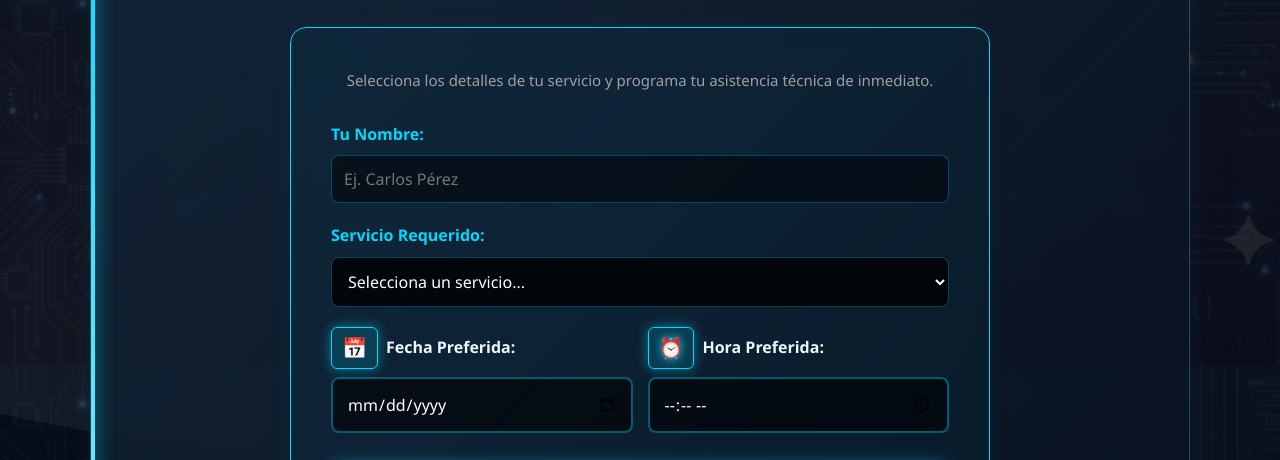
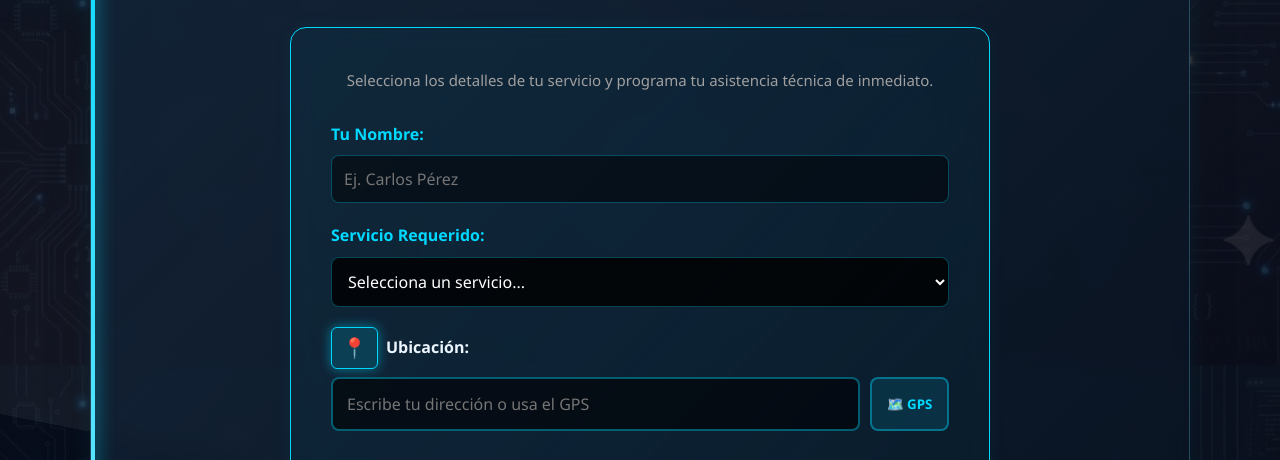
Before and after one commit to dauridelcarmen947-boop/DR-tech-, a website: page public/cita.html in a window 1280 px wide. Shown: the part 435-895 px from the top of the page. Drawn offline with Linux system fonts and the light colour scheme.

Commit message:
feat: se agrega campo de ubicación y botón GPS al formulario

```diff
--- a/public/cita.html
+++ b/public/cita.html
@@ -79,6 +79,20 @@
                     </select>
                 </div>
 
+                <div style="margin-bottom: 20px;">
+                    <label style="color: var(--text-color, #00d9ff); display: flex; align-items: center; gap: 8px; margin-bottom: 8px; font-weight: bold;">
+                        <span style="color: #00d9ff; background: rgba(0,217,255,0.15); border: 1px solid #00d9ff; padding: 4px 10px; border-radius: 6px; box-shadow: 0 0 12px rgba(0,217,255,0.5); font-size: 20px;">📍</span>
+                        Ubicación:
+                    </label>
+                    <div style="display: flex; gap: 10px;">
+                        <input type="text" id="ubicacion-cliente" required placeholder="Escribe tu dirección o usa el GPS" style="flex: 1; padding: 14px; background: rgba(0,0,0,0.6); border: 2px solid rgba(0,217,255,0.4); border-radius: 8px; color: white; font-size: 16px; outline: none; transition: 0.3s;" onfocus="this.style.borderColor='#00d9ff'; this.style.boxShadow='0 0 15px rgba(0,217,255,0.5)'" onblur="this.style.borderColor='rgba(0,217,255,0.4)'; this.style.boxShadow='none'">
+
+                        <button type="button" onclick="obtenerUbicacionMaps()" style="background: rgba(0,217,255,0.1); border: 2px solid rgba(0,217,255,0.4); color: #00d9ff; padding: 0 15px; border-radius: 8px; cursor: pointer; font-weight: bold; transition: 0.3s;" onmouseover="this.style.borderColor='#00d9ff'; this.style.boxShadow='0 0 15px rgba(0,217,255,0.5)'" onmouseout="this.style.borderColor='rgba(0,217,255,0.4)'; this.style.boxShadow='none'">
+                            🗺️ GPS
+                        </button>
+                    </div>
+                </div>
+
                <div style="display: flex; gap: 15px; flex-wrap: wrap;">
                     <!-- Campo de Fecha con Icono Resaltado -->
                     <div style="flex: 1; min-width: 240px;">
@@ -117,13 +131,38 @@
 
     <!-- Botones Flotantes Interactivos de Redes Sociales + Cambio de Modo -->
 
-    <!-- SCRIPT DE WHATSAPP -->
+    <!-- SCRIPT DE WHATSAPP Y UBICACIÓN -->
     <script>
+    function obtenerUbicacionMaps() {
+        const inputUbicacion = document.getElementById("ubicacion-cliente");
+
+        if (!navigator.geolocation) {
+            inputUbicacion.value = "GPS no compatible en este navegador";
+            return;
+        }
+
+        inputUbicacion.value = "Ubicando...";
+
+        navigator.geolocation.getCurrentPosition(
+            (position) => {
+                const lat = position.coords.latitude;
+                const lon = position.coords.longitude;
+                // Genera un enlace de Google Maps en lugar de coordenadas crudas
+                inputUbicacion.value = `https://maps.google.com/?q=${lat},${lon}`;
+            },
+            (error) => {
+                inputUbicacion.value = "";
+                inputUbicacion.placeholder = "Error al obtener GPS. Escribe tu dirección manual.";
+            }
+        );
+    }
+
     function enviarCitaWhatsApp(event) {
         event.preventDefault();
 
         const nombre = document.getElementById('nombre-cliente').value;
         const servicio = document.getElementById('servicio-cita').value;
+        const ubicacion = document.getElementById('ubicacion-cliente').value;
         const fecha = document.getElementById('fecha-cita').value;
         const hora = document.getElementById('hora-cita').value;
 
@@ -132,6 +171,7 @@
         const mensaje = `Hola, DR Tech Solutions. Me gustaría agendar una cita.%0A%0A` +
                         `👤 *Nombre:* ${nombre}%0A` +
                         `🛠️ *Servicio:* ${servicio}%0A` +
+                        `📍 *Ubicación:* ${ubicacion}%0A` +
                         `📅 *Fecha:* ${fecha}%0A` +
                         `⏰ *Hora:* ${hora}`;
 
```
Lines whose indentation alone changed are shown as unchanged.
